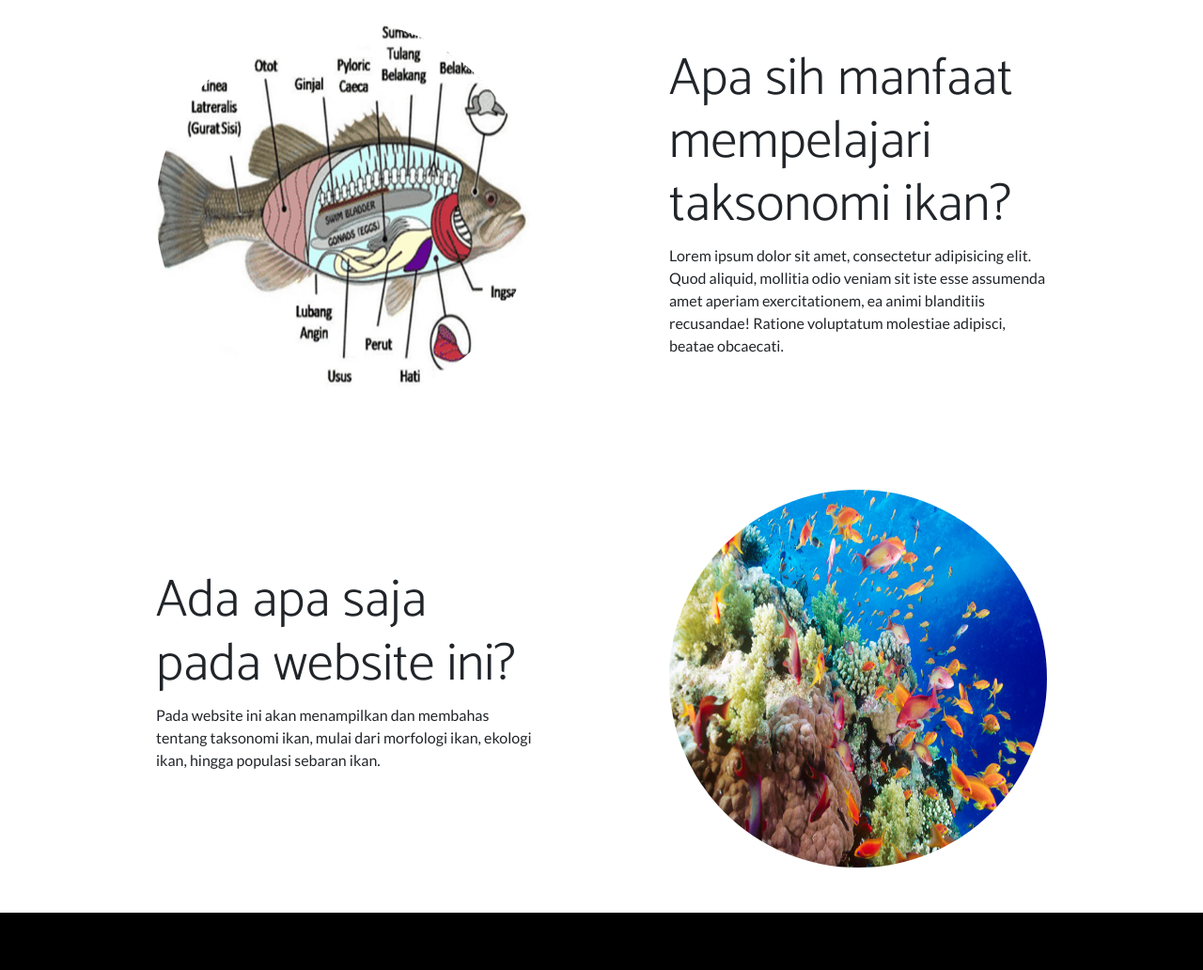
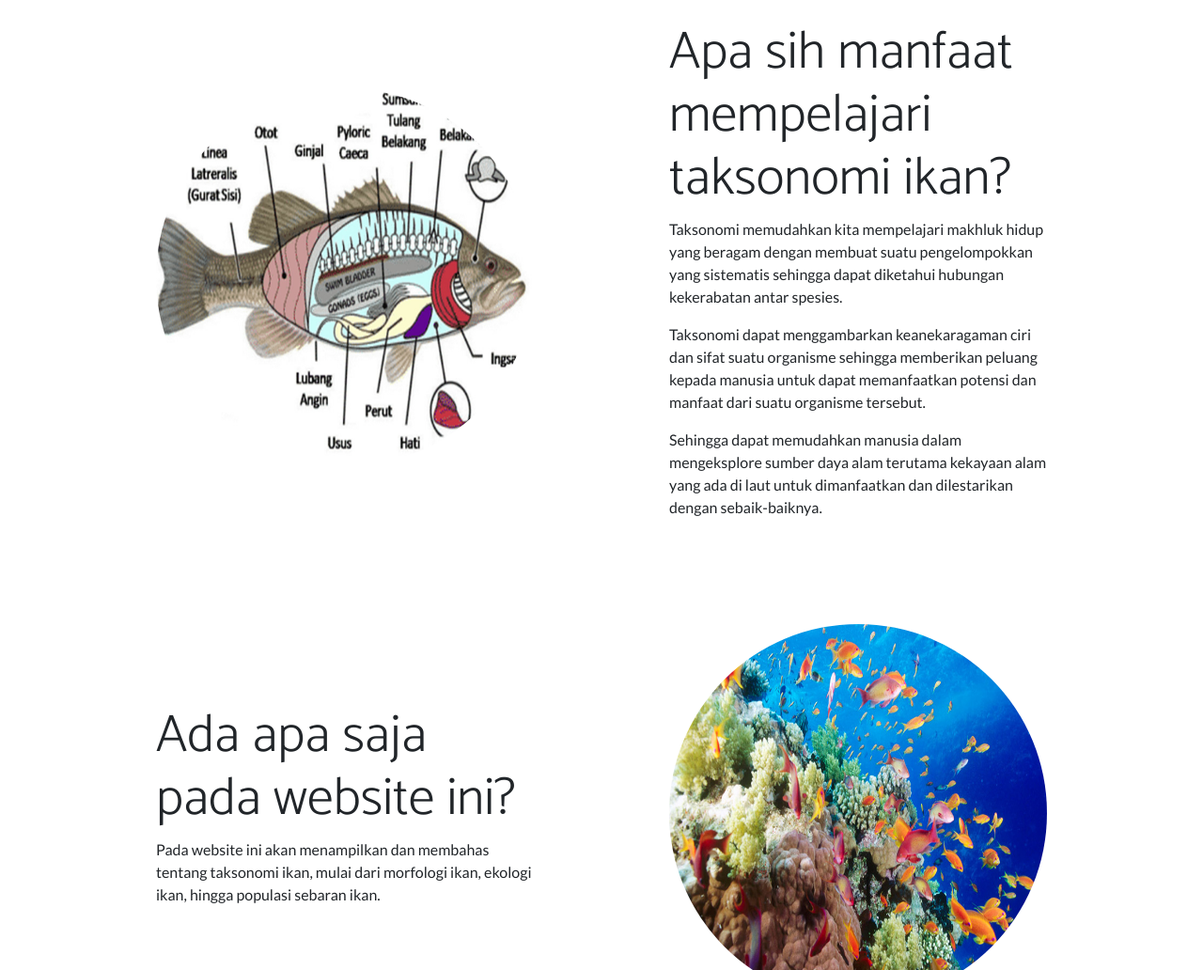
Before and after one commit to IrawatiDevi/Pemograman-web-Pertemuan-4, a plain HTML site: page index.html in a window 1280 px wide. Shown: the part 1210-2242 px from the top of the page at 94% size. Drawn offline with nearby package versions, Linux system fonts and the light colour scheme; files that its build step writes are made by us from their sources; files whose address does not match are found by name.

Commit message:
Add files via upload

```diff
--- a/index.html
+++ b/index.html
@@ -62,7 +62,9 @@
                     <div class="col-lg-6">
                         <div class="p-5">
                             <h2 class="display-4">Apa sih manfaat mempelajari taksonomi ikan?</h2>
-                            <p>Lorem ipsum dolor sit amet, consectetur adipisicing elit. Quod aliquid, mollitia odio veniam sit iste esse assumenda amet aperiam exercitationem, ea animi blanditiis recusandae! Ratione voluptatum molestiae adipisci, beatae obcaecati.</p>
+                            <p>Taksonomi memudahkan kita mempelajari makhluk hidup yang beragam dengan membuat suatu pengelompokkan yang sistematis sehingga dapat diketahui hubungan kekerabatan antar spesies.</p>
+                                <p>Taksonomi dapat menggambarkan keanekaragaman ciri dan sifat suatu organisme sehingga memberikan peluang kepada manusia untuk dapat memanfaatkan potensi dan manfaat dari suatu organisme tersebut.</p>
+                                <p>Sehingga dapat memudahkan manusia dalam mengeksplore sumber daya alam terutama kekayaan alam yang ada di laut untuk dimanfaatkan dan dilestarikan dengan sebaik-baiknya.</p>
                         </div>
                     </div>
                 </div>
```
